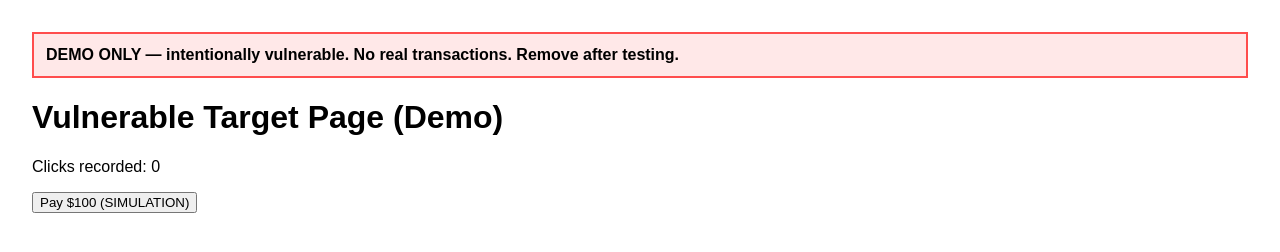
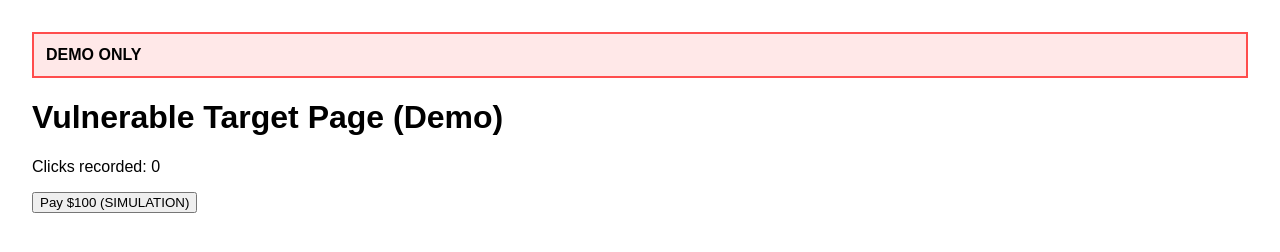
Before and after one commit to Miro2016/clickjacking-demo, a plain HTML site: page target.html in a window 1280 px wide. Drawn offline with Linux system fonts and the light colour scheme.

Commit message:
Update target.html

```diff
--- a/target.html
+++ b/target.html
@@ -10,7 +10,7 @@
   </style>
 </head>
 <body>
-  <div class="warn"><strong>DEMO ONLY — intentionally vulnerable. No real transactions. Remove after testing.</strong></div>
+  <div class="warn"><strong>DEMO ONLY</strong></div>
   <h1>Vulnerable Target Page (Demo)</h1>
   <p>Clicks recorded: <span id="count">0</span></p>
   <button id="pay">Pay $100 (SIMULATION)</button>
@@ -19,7 +19,7 @@
     document.getElementById('pay').addEventListener('click', function(){
       const el = document.getElementById('count');
       el.textContent = parseInt(el.textContent,10) + 1;
-      console.log('SIMULATION: pay clicked — no real charge');
+      console.log('SIMULATION: pay clicked');
       alert('SIMULATION: sensitive action triggered (no real effect).');
     });
   </script>
```
